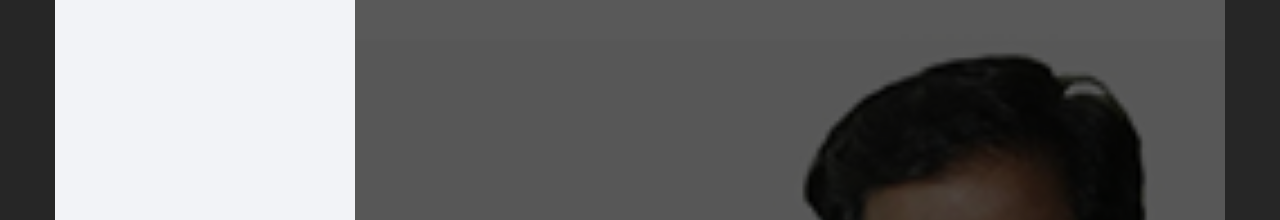
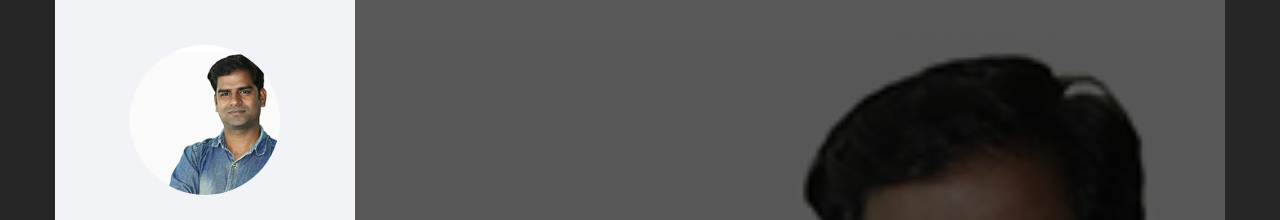
Before and after one commit to dk2009it/deepak-kumar, a plain HTML site: page index.html in a window 1280 px wide. Shown: the top 220 px of the page. Drawn offline with nearby package versions, Linux system fonts and the light colour scheme; files whose address does not match are found by name; a web font is replaced by a local one.

Commit message:
Update index.html

```diff
--- a/index.html
+++ b/index.html
@@ -56,7 +56,7 @@
 		<a href="#" class="js-colorlib-nav-toggle colorlib-nav-toggle" data-toggle="collapse" data-target="#navbar" aria-expanded="false" aria-controls="navbar"><i></i></a>
 		<aside id="colorlib-aside" role="complementary" class="border js-fullheight">
 			<div class="text-center">
-				<div class="author-img" style="background-image: url(images/deepak-images/about.jpg);"></div>
+				<div class="author-img" style="background-image: url(images/deepak-about.jpg);"></div>
 				<h1 id="colorlib-logo"><a href="/">Deepak Kumar</a></h1>
 				<span class="position"><a href="https://www.linkedin.com/in/dk2009it" target="_blank">Shopify Developer</a> in India</span>
 			</div>
```
